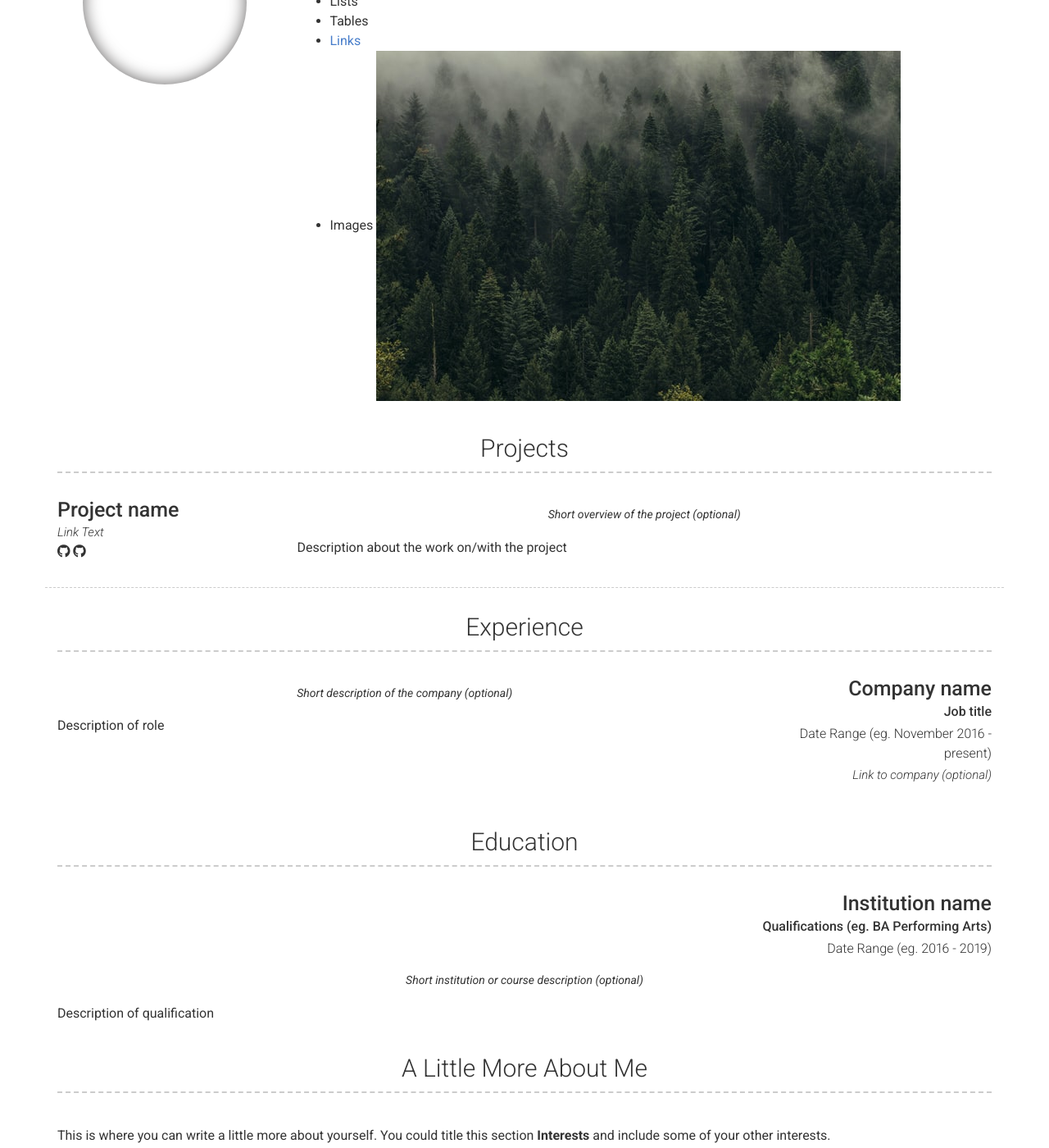
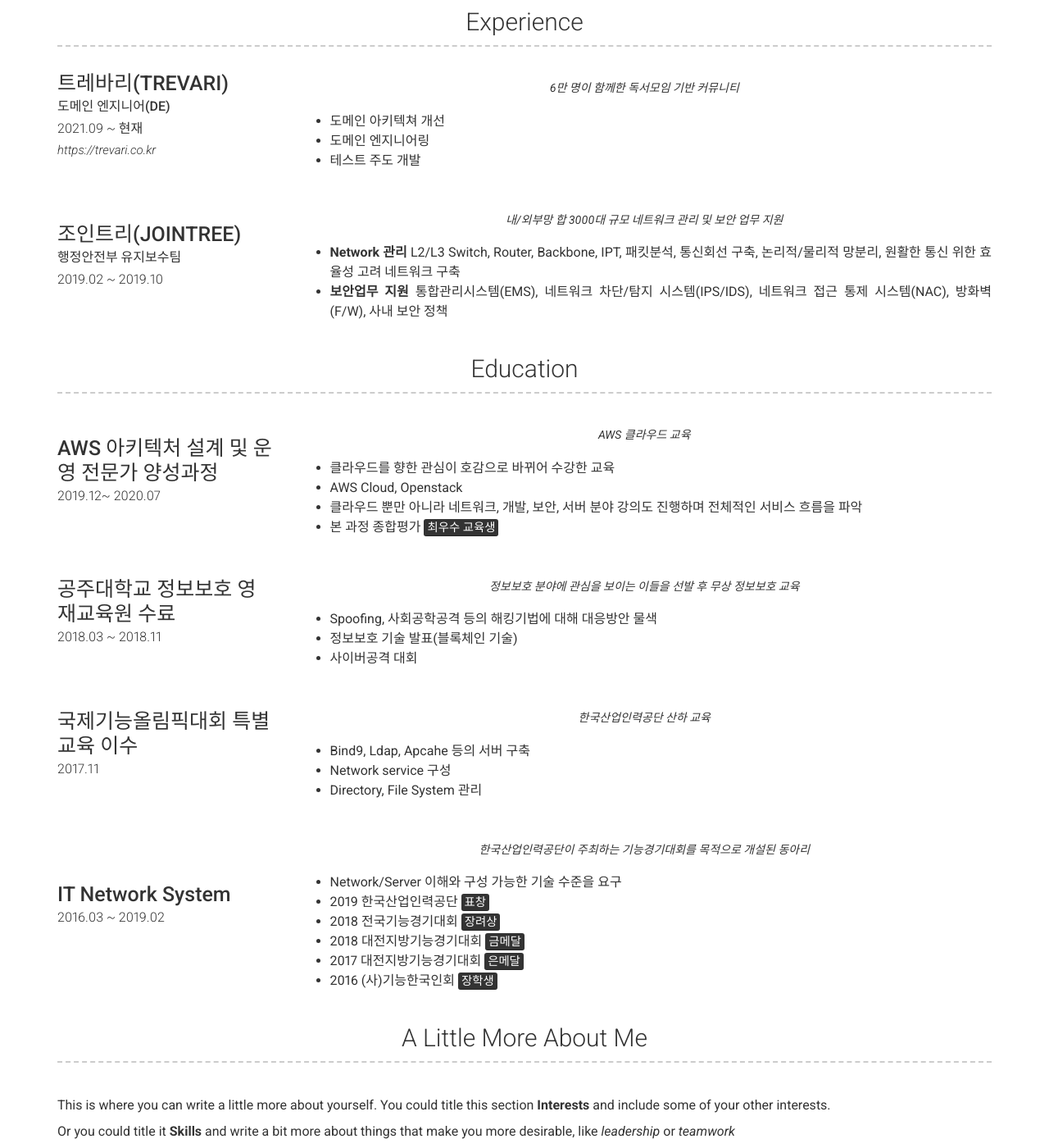
Before and after one commit to currenjin/resume, a Jekyll site: the page built from index.md, in a window 1280 px wide and 1400 px high, scrolled down 570 px. Shown: the whole window at 82% size. Built offline with Jekyll 4.4.1, drawn with Linux system fonts in a browser that asks for light colours; nearby versions of some CDN libraries; some of the changed text lies outside the part shown.

Commit message:
update: 정현진 이력서로 수정, 채워져야 할 부분이 많은 상태

```diff
--- a/_config.yml
+++ b/_config.yml
@@ -6,38 +6,38 @@ repository: Git repository where your resume will be hosted, only required if yo
 version: 2
 
 # Personal info
-name: Your Name
-title: Your job title
-email: Your email (optional)
+name: 정현진
+title: Software engineer
+email: hyun0524e@naver.com
 # email_title: Email (Email title override)
-phone: Your phone number (optional)
+phone: 01028810909
 # phone_title: Phone (Phone title override)
-website: Your website (eg. https://google.com)(optional)
+website: currenjin.github.io
 # website_title: Web (Website title override)
 
 # Dark Mode (true/false/never)
 darkmode: false
 
 # Social links
-twitter_username: jekyllrb
-github_username:  jekyll
-stackoverflow_username: "00000001"
-dribbble_username: jekyll
-facebook_username: jekyll
-flickr_username: jekyll
-instagram_username: jekyll
-linkedin_username: jekyll
-xing_username: jekyll
-pinterest_username: jekyll
-youtube_username: jekyll
-orcid_username: 0000-0000-0000-0000
-googlescholar_username: D847cGsAAAAJ
+github_username:  currenjin
+instagram_username: currenjin
+#twitter_username: jekyllrb
+#stackoverflow_username: "00000001"
+#dribbble_username: jekyll
+#facebook_username: jekyll
+#flickr_username: jekyll
+#linkedin_username: jekyll
+#xing_username: jekyll
+#pinterest_username: jekyll
+#youtube_username: jekyll
+#orcid_username: 0000-0000-0000-0000
+#googlescholar_username: D847cGsAAAAJ
 
 # Additional icon links
-additional_links:
-- title: Link name
-  icon: Font Awesome brand icon name (eg. fab fa-twitter) (https://fontawesome.com/icons?d=gallery&s=brands&m=free)
-  url: Link url (eg. https://google.com)
+#additional_links:
+#- title: Link name
+#  icon: Font Awesome brand icon name (eg. fab fa-twitter) (https://fontawesome.com/icons?d=gallery&s=brands&m=free)
+#  url: Link url (eg. https://google.com)
 # - title: another link
 #   icon: font awesome brand icon name (eg. fab fa-twitter) (https://fontawesome.com/icons?d=gallery&s=brands&m=free)
 #   url: Link url (eg. https://google.com)
@@ -50,63 +50,104 @@ additional_links:
 
 # About Section
 # about_title: About Me (Use this to override about section title)
-about_profile_image: Directory of profile image (eg. images/profile.jpg)
-about_content: | # this will include new lines to allow paragraphs
-  Write an awesome description about yourself here, this supports markdown, so you can add [links](http://foobar.com) and highlight things <mark>like this</mark>.
+about_profile_image: images/profile.jpeg
+about_content: |
+  Spring / React / NodeJS / Typescript / GraphQL / React / AWS 를 주로 사용해 온 개발자입니다. <mark>테스트</mark> 및 <mark>체크리스트</mark>가 우선인 개발을 중요시하며, <mark>CDD(Checklist Driven Development)</mark> 라는 개발 방법론을 만들어 팀 내에 공유했습니다.<br>
+  개인의 성장과 욕심보다는, 유저에게 전달되는 <mark>가치</mark>가 가장 중요하다고 생각합니다. 항상 목적과 가치에 흥분합니다.
 
-  You can even add paragraphs by using empty lines like this and add anything else [markdown](https://www.markdownguide.org/getting-started#what-is-markdown) supports such as
-    - Lists
-    - Tables
-    - <a href="google.com">Links</a>
-    - Images ![alt text](/images/landscape-trees.jpg "Trees")
 
 content:
-  - title: Projects # Title for the section
-    layout: list # Type of content section (list/text)
-    content:
-      - layout: left
-        border: weak  # Value of `weak` will display a weak border below this item. # Any
-                      # other value (or no value) means no border will be displayed
-        title: Project name
-        link: Link to project (eg. sproogen.github.io/modern-resume-theme)(optional)
-        link_text: Link Text
-        additional_links:
-          - title:  Github page for project (eg. sproogen/modern-resume-theme)
-            icon: fab fa-github
-            url: Link to project (eg. sproogen.github.io/modern-resume-theme)(optional)
-          - title:  Github page for project (eg. sproogen/modern-resume-theme)
-            icon: fab fa-github
-            url: Link to project (eg. sproogen.github.io/modern-resume-theme)(optional)
-        quote: >
-          Short overview of the project (optional)
-        description: | # this will include new lines to allow paragraphs
-          Description about the work on/with the project
   - title: Experience
     layout: list
     content:
-      - layout: right
-        title: Company name
-        sub_title: Job title
-        caption: Date Range (eg. November 2016 - present)
-        link: Link to company (optional)
+      - layout: left
+        title: 트레바리(TREVARI)
+        sub_title: 도메인 엔지니어(DE)
+        caption: 2021.09 ~ 현재
+        link: https://trevari.co.kr
         quote: >
-          Short description of the company (optional)
-        description: | # this will include new lines to allow paragraphs
-          Description of role
+          6만 명이 함께한 독서모임 기반 커뮤니티
+        description: |
+          - 도메인 아키텍쳐 개선
+          - 도메인 엔지니어링
+          - 테스트 주도 개발
+      - layout: left
+        title: 조인트리(JOINTREE)
+        sub_title: 행정안전부 유지보수팀
+        caption: 2019.02 ~ 2019.10
+        quote: >
+          내/외부망 합 3000대 규모 네트워크 관리 및 보안 업무 지원
+        description: |
+          - **Network 관리**
+              L2/L3 Switch, Router, Backbone, IPT, 패킷분석, 통신회선 구축, 논리적/물리적 망분리, 원활한 통신 위한 효율성 고려 네트워크 구축
+          - **보안업무 지원**
+              통합관리시스템(EMS), 네트워크 차단/탐지 시스템(IPS/IDS), 네트워크 접근 통제 시스템(NAC), 방화벽(F/W), 사내 보안 정책
+#  - title: Projects
+#    layout: list
+#    content:
+#      - layout: left
+#        border: weak
+#        title: Project name
+#        link: Link to project (eg. sproogen.github.io/modern-resume-theme)(optional)
+#        link_text: Link Text
+#        additional_links:
+#          - title:  Github page for project (eg. sproogen/modern-resume-theme)
+#            icon: fab fa-github
+#            url: Link to project (eg. sproogen.github.io/modern-resume-theme)(optional)
+#          - title:  Github page for project (eg. sproogen/modern-resume-theme)
+#            icon: fab fa-github
+#            url: Link to project (eg. sproogen.github.io/modern-resume-theme)(optional)
+#        quote: >
+#          Short overview of the project (optional)
+#        description: |
+#          Description about the work on/with the project
   - title: Education
     layout: list
     content:
-      - layout: top-right
-        title: Institution name
-        sub_title: Qualifications (eg. BA Performing Arts)
-        caption: Date Range (eg. 2016 - 2019)
+      - layout: left
+        title: AWS 아키텍처 설계 및 운영 전문가 양성과정
+        caption: 2019.12~ 2020.07
         quote: >
-          Short institution or course description (optional)
-        description: | # this will include new lines to allow paragraphs
-          Description of qualification
+          AWS 클라우드 교육
+        description: |
+          - 클라우드를 향한 관심이 호감으로 바뀌어 수강한 교육
+          - AWS Cloud, Openstack
+          - 클라우드 뿐만 아니라 네트워크, 개발, 보안, 서버 분야 강의도 진행하며 전체적인 서비스 흐름을 파악
+          - 본 과정 종합평가 <mark>최우수 교육생</mark>
+      - layout: left
+        title: 공주대학교 정보보호 영재교육원 수료
+        caption: 2018.03 ~ 2018.11
+        quote: >
+          정보보호 분야에 관심을 보이는 이들을 선발 후 무상 정보보호 교육
+        description: |
+          - Spoofing, 사회공학공격 등의 해킹기법에 대해 대응방안 물색
+          - 정보보호 기술 발표(블록체인 기술)
+          - 사이버공격 대회
+      - layout: left
+        title: 국제기능올림픽대회 특별교육 이수
+        caption: 2017.11
+        quote: >
+          한국산업인력공단 산하 교육
+        description: |
+          - Bind9, Ldap, Apcahe 등의 서버 구축
+          - Network service 구성
+          - Directory, File System 관리
+      - layout: left
+        title: IT Network System
+        caption: 2016.03 ~ 2019.02
+        quote: >
+          한국산업인력공단이 주최하는 기능경기대회를 목적으로 개설된 동아리
+        description: |
+          - Network/Server 이해와 구성 가능한 기술 수준을 요구
+          - 2019 한국산업인력공단 <mark>표창</mark>
+          - 2018 전국기능경기대회 <mark>장려상</mark>
+          - 2018 대전지방기능경기대회 <mark>금메달</mark>
+          - 2017 대전지방기능경기대회 <mark>은메달</mark>
+          - 2016 (사)기능한국인회 <mark>장학생</mark>
+
   - title: A Little More About Me
     layout: text
-    content: | # this will include new lines to allow paragraphs
+    content: |
       This is where you can write a little more about yourself. You could title this section **Interests** and include some of your other interests.
 
       Or you could title it **Skills** and write a bit more about things that make you more desirable, like *leadership* or *teamwork*
```
Also changed, not shown: images/profile.jpeg (added), 1 other file.
